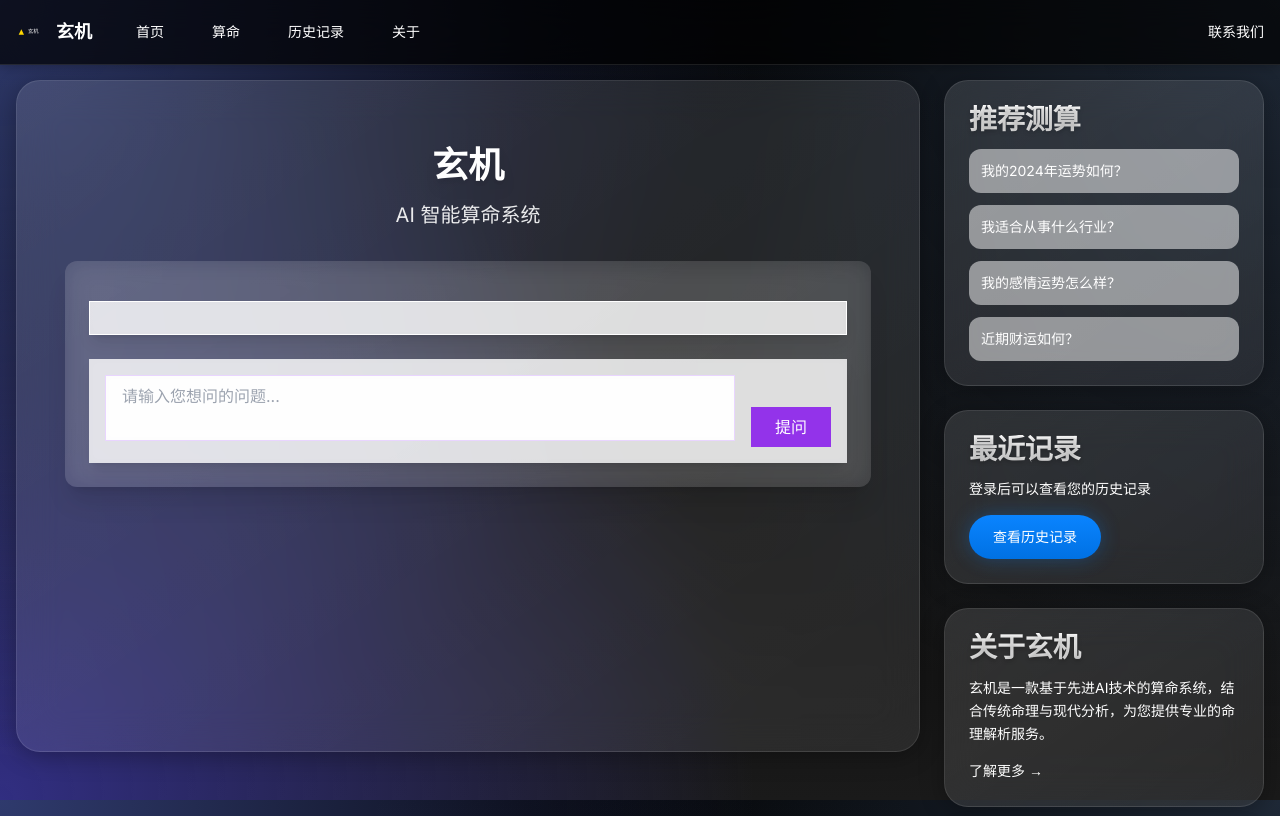
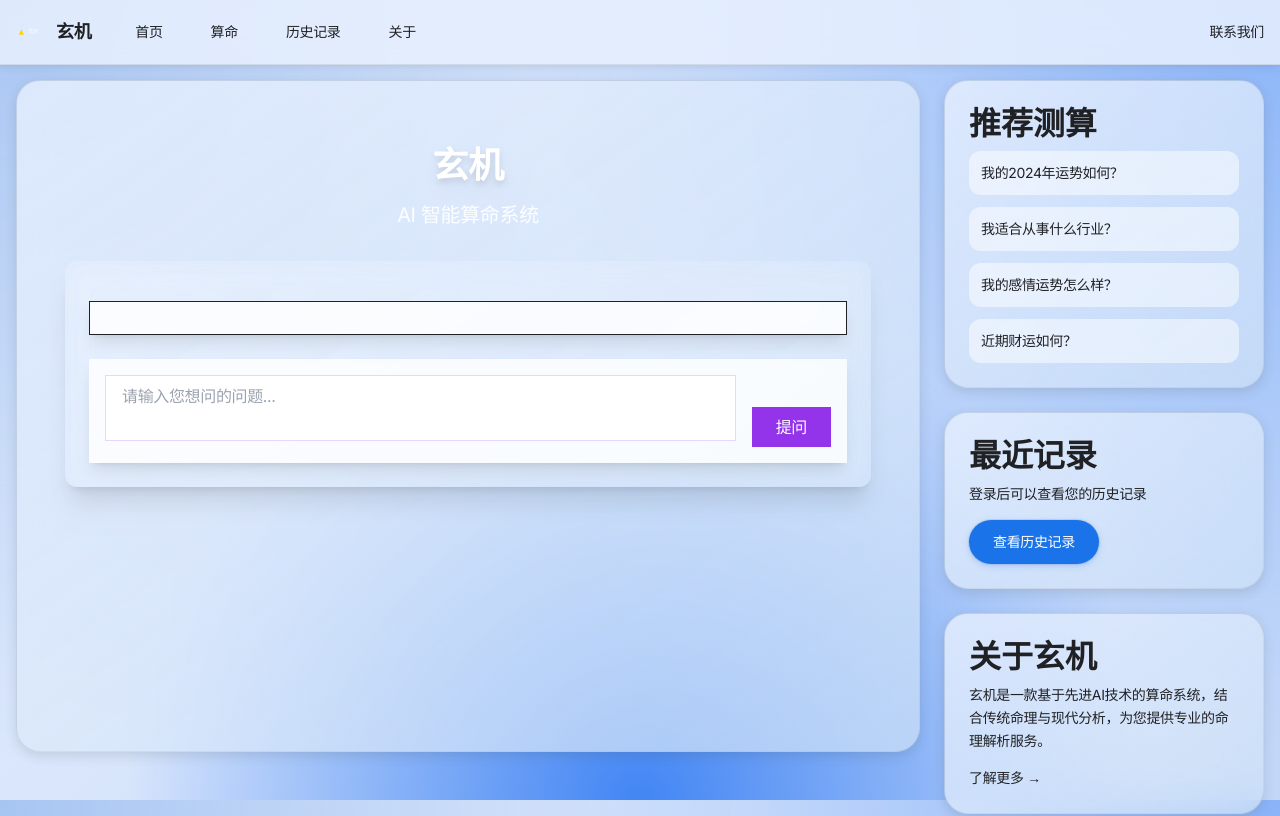
Before and after one commit to zh4men9/xuanji, a Next.js app: page / in a window 1280 px wide. Shown: the top 816 px of the page. Built offline with nearby package versions, Linux system fonts and the light colour scheme.

Commit message:
优化配色

```diff
--- a/app/globals.css
+++ b/app/globals.css
@@ -4,32 +4,33 @@
 
 @layer base {
   :root {
-    /* 深色背景配色方案 */
-    --background-deep: #000000;
-    --background-light: #1a1a1a;
-    --gradient-accent-1: #2f3a6d;
-    --gradient-accent-2: #1f2937;
-    --gradient-accent-3: #312e81;
+    /* 优雅的浅蓝色背景方案 */
+    --background-start: #e8f0fe;  /* 最浅的蓝色 */
+    --background-end: #c2d7f8;    /* 稍深的蓝色 */
+    --accent-1: #a7c5f2;         /* 装饰蓝 */
+    --accent-2: #8ab4f8;         /* 点缀蓝 */
+    --accent-3: #4285f4;         /* 强调蓝 */
 
-    /* 卡片和导航栏背景 */
-    --card-bg: rgba(255, 255, 255, 0.08);
-    --nav-bg: rgba(0, 0, 0, 0.7);
-    --card-highlight: rgba(255, 255, 255, 0.12);
+    /* 卡片和导航栏 */
+    --card-bg: rgba(206, 225, 247, 0.7);     /* 半透明浅蓝背景 */
+    --nav-bg: rgba(232, 240, 254, 0.85);     /* 导航栏背景 */
+    --card-highlight: rgba(232, 240, 254, 0.8); /* 卡片高光 */
 
     /* 主色调 */
-    --primary: #0a84ff;
-    --primary-hover: #0071e3;
-    --secondary: #6b7280;
+    --primary: #1a73e8;          /* 主按钮蓝 */
+    --primary-hover: #1557b0;    /* 悬浮状态 */
+    --secondary: #5f6368;        /* 次要文字 */
 
     /* 文字颜色 */
-    --text: #ffffff;
-    --text-secondary: rgba(255, 255, 255, 0.7);
-    --text-muted: rgba(255, 255, 255, 0.5);
+    --text: #202124;             /* 主文字色 */
+    --text-secondary: #5f6368;   /* 次要文字 */
+    --text-muted: #80868b;       /* 淡化文字 */
+    --text-on-primary: #ffffff;  /* 按钮文字 */
 
-    /* 边框和阴影 */
-    --border: rgba(255, 255, 255, 0.1);
-    --shadow: rgba(0, 0, 0, 0.3);
-    --glow: rgba(10, 132, 255, 0.3);
+    /* 特殊效果 */
+    --border: rgba(0, 0, 0, 0.08);
+    --shadow: rgba(60, 64, 67, 0.15);
+    --glow: rgba(26, 115, 232, 0.25);
   }
 
   * {
@@ -38,39 +39,40 @@
 
   body {
     background:
-      radial-gradient(circle at top left, var(--gradient-accent-1), transparent 50%),
-      radial-gradient(circle at top right, var(--gradient-accent-2), transparent 50%),
-      radial-gradient(circle at bottom left, var(--gradient-accent-3), transparent 50%),
-      linear-gradient(to bottom, var(--background-deep), var(--background-light));
+      radial-gradient(circle at 0% 0%, var(--accent-1), transparent 50%),
+      radial-gradient(circle at 100% 0%, var(--accent-2), transparent 50%),
+      radial-gradient(circle at 50% 100%, var(--accent-3), transparent 50%),
+      linear-gradient(135deg, var(--background-start), var(--background-end));
     background-attachment: fixed;
     color: var(--text);
     font-family: -apple-system, BlinkMacSystemFont, "SF Pro Text", "Helvetica Neue", sans-serif;
     min-height: 100vh;
+    letter-spacing: -0.022em;
   }
 }
 
 @layer components {
   .btn-primary {
     @apply bg-purple-900 text-white hover:bg-purple-800
-           px-4 py-2 rounded-md font-medium
+           px-4 py-2 rounded-xl font-medium
            transition-colors duration-200;
   }
 
   .btn-secondary {
     @apply bg-white text-purple-900 border border-purple-900
-           hover:bg-purple-50 px-4 py-2 rounded-md font-medium
+           hover:bg-purple-50 px-4 py-2 rounded-xl font-medium
            transition-colors duration-200;
   }
 
   .input-primary {
-    @apply block w-full rounded-md border-0 py-1.5 px-3
+    @apply block w-full rounded-xl border-0 py-1.5 px-3
            text-gray-900 shadow-sm ring-1 ring-inset ring-gray-300
            placeholder:text-gray-400 focus:ring-2 focus:ring-inset
            focus:ring-purple-600 sm:text-sm sm:leading-6;
   }
 
   .card {
-    @apply bg-white/80 backdrop-blur-sm rounded-lg shadow-lg p-6 space-y-6;
+    @apply bg-white/80 backdrop-blur-sm rounded-2xl shadow-lg p-6 space-y-6;
   }
 
   .form-group {
@@ -78,18 +80,20 @@
   }
 
   .form-label {
-    @apply block text-sm font-medium text-gray-700;
+    @apply block text-sm font-medium;
+    color: var(--text);
   }
 
   .form-input, .form-textarea, .form-select {
-    @apply bg-opacity-10 backdrop-blur-lg border-opacity-20 text-white;
-    background-color: rgba(255, 255, 255, 0.05);
+    @apply backdrop-blur-lg rounded-xl;
+    background-color: rgba(255, 255, 255, 0.9);
     border-color: var(--border);
+    color: var(--text);
   }
 
   .form-input:focus, .form-textarea:focus, .form-select:focus {
     @apply ring-primary border-primary;
-    background-color: rgba(255, 255, 255, 0.1);
+    background-color: rgba(255, 255, 255, 0.95);
   }
 }
 
@@ -99,34 +103,41 @@
     var(--card-highlight),
     var(--card-bg)
   );
-  backdrop-filter: blur(20px);
-  -webkit-backdrop-filter: blur(20px);
+  backdrop-filter: blur(16px);
+  -webkit-backdrop-filter: blur(16px);
   border: 1px solid var(--border);
   border-radius: 24px;
-  box-shadow: 0 4px 24px var(--shadow);
+  box-shadow:
+    0 4px 12px var(--shadow),
+    0 0 1px var(--border);
 }
 
 .nav-glass {
   background: var(--nav-bg);
-  backdrop-filter: blur(30px);
-  -webkit-backdrop-filter: blur(30px);
+  backdrop-filter: blur(20px);
+  -webkit-backdrop-filter: blur(20px);
   border-bottom: 1px solid var(--border);
-  box-shadow: 0 1px 12px var(--shadow);
+  box-shadow: 0 1px 8px var(--shadow);
 }
 
 .apple-button {
-  background: linear-gradient(180deg, var(--primary) 0%, var(--primary-hover) 100%);
-  color: white;
+  background: var(--primary);
+  color: var(--text-on-primary);
   padding: 12px 24px;
   border-radius: 980px;
   font-weight: 500;
-  transition: all 0.3s ease;
-  box-shadow: 0 0 20px var(--glow);
+  transition: all 0.3s cubic-bezier(0.4, 0, 0.2, 1);
+  box-shadow:
+    0 2px 6px var(--glow),
+    0 0 0 1px var(--border);
 }
 
 .apple-button:hover {
+  background: var(--primary-hover);
   transform: translateY(-1px);
-  box-shadow: 0 0 30px var(--glow);
+  box-shadow:
+    0 4px 12px var(--glow),
+    0 0 0 1px var(--border);
 }
 
 .apple-card {
@@ -139,21 +150,19 @@
 }
 
 .section-title {
-  font-size: 28px;
+  font-size: 32px;
   font-weight: 600;
   letter-spacing: -0.003em;
   color: var(--text);
-  text-shadow: 0 2px 4px rgba(0, 0, 0, 0.2);
-  background: linear-gradient(180deg, #ffffff, #e0e0e0);
-  -webkit-background-clip: text;
-  -webkit-text-fill-color: transparent;
+  margin-bottom: 8px;
+  line-height: 1.2;
 }
 
 .section-subtitle {
   font-size: 17px;
   font-weight: 400;
   color: var(--text-secondary);
-  letter-spacing: -0.022em;
+  line-height: 1.5;
 }
 
 /* 滚动条美化 */
@@ -163,14 +172,14 @@
 }
 
 ::-webkit-scrollbar-track {
-  background: rgba(255, 255, 255, 0.1);
+  background: var(--background-start);
 }
 
 ::-webkit-scrollbar-thumb {
-  background: rgba(255, 255, 255, 0.2);
+  background: var(--accent-2);
   border-radius: 4px;
 }
 
 ::-webkit-scrollbar-thumb:hover {
-  background: rgba(255, 255, 255, 0.3);
+  background: var(--accent-3);
 }
```
